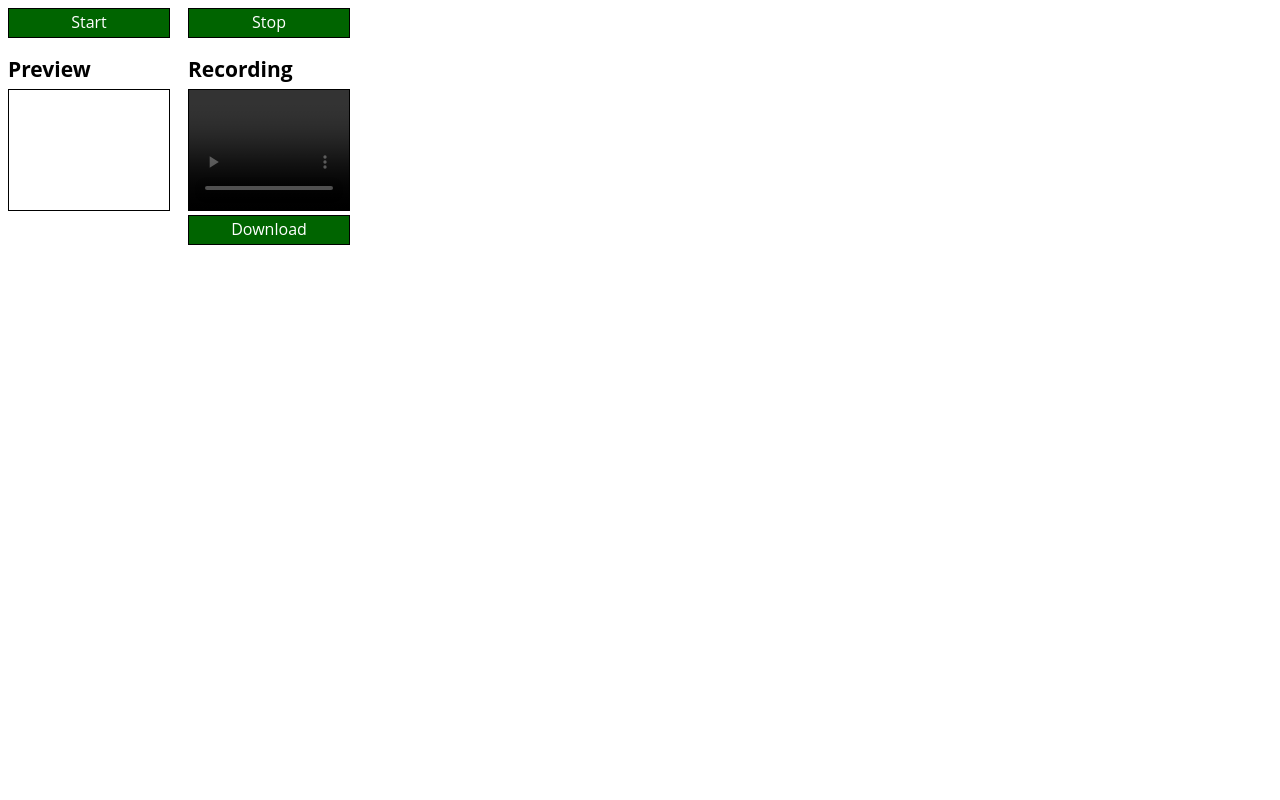
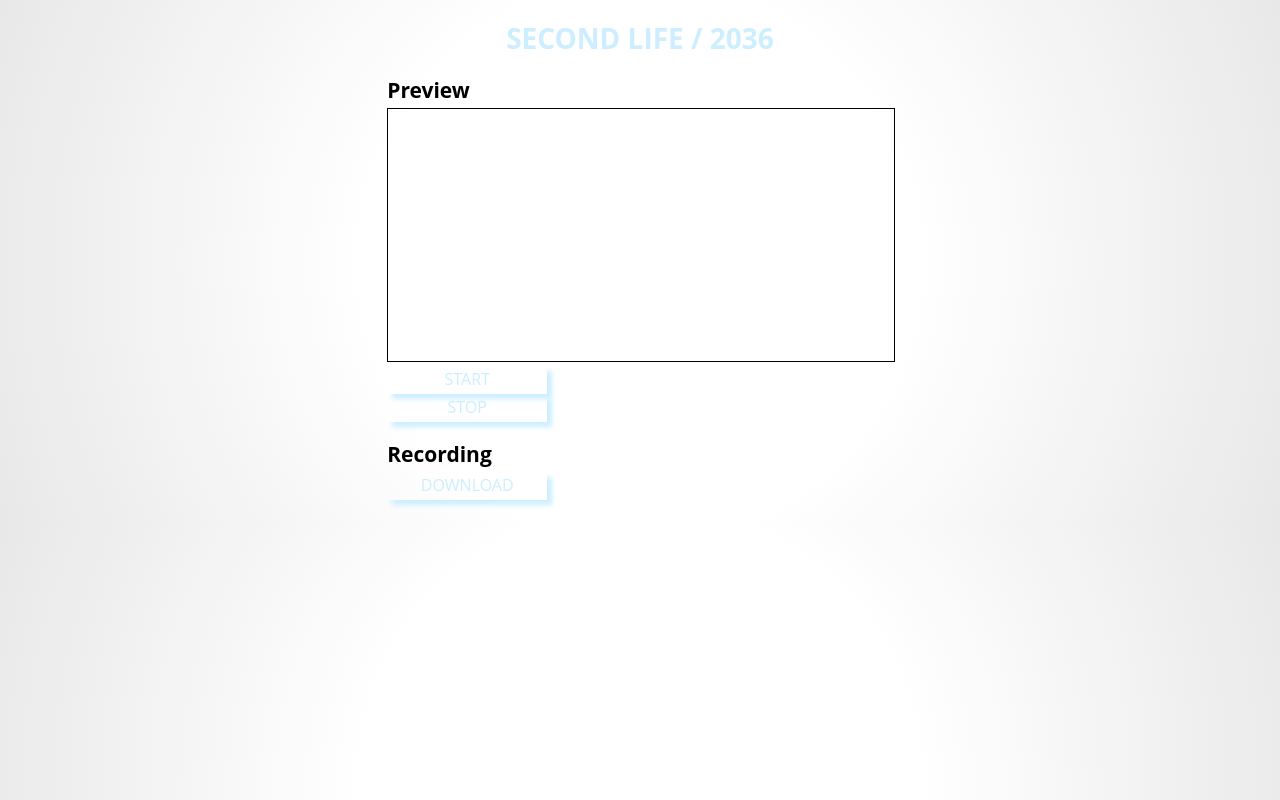
Before and after one commit to PQuod/Johanna, a plain HTML site: page index.html in a window 1280 px wide. Drawn offline with Linux system fonts and the light colour scheme.

Commit message:
new version

```diff
--- a/index.html
+++ b/index.html
@@ -3,76 +3,29 @@
 	<head>
 		<meta charset="utf-8">
 		<title>Test Recording</title>
-<style type="text/css">
+		<link rel="stylesheet" href="style.css">
+	</head>
 
-            body {
-  font: 14px "Open Sans", "Arial", sans-serif;
-}
-
-video {
-  margin-top: 2px;
-  border: 1px solid black;
-}
-
-.button {
-  cursor: pointer;
-  display: block;
-  width: 160px;
-  border: 1px solid black;
-  font-size: 16px;
-  text-align: center;
-  padding-top: 2px;
-  padding-bottom: 4px;
-  color: white;
-  background-color: darkgreen;
-  text-decoration: none;
-}
-
-h2 {
-  margin-bottom: 4px;
-}
-
-.left {
-  margin-right: 10px;
-  float: left;
-  width: 160px;
-  padding: 0px;
-}
-
-.right {
-  margin-left: 10px;
-  float: left;
-  width: 160px;
-  padding: 0px;
-}
-
-.bottom {
-  clear: both;
-  padding-top: 10px;
-}
-
-
-        </style>
-	</head>
 	<body>
-		<div class="left">
+		<header>
+			<h1>Second life / 2036</h1>
+		</header>
+		<div class="content">
+		  <h2>Preview</h2>
+		  <video id="preview" width="100%" autoplay muted></video>
 		  <div id="startButton" class="button">Start</div>
-		  <h2>Preview</h2>
-		  <video id="preview" width="160" height="120" autoplay muted></video>
-		</div>
-		<div class="right">
 			<div id="stopButton" class="button">
 			Stop
 		  </div>
 		  <h2>Recording</h2>
-		  <video id="recording" width="160" height="120" controls></video>
+		  <video id="recording" width="160" height="120" controls style="display:none;"></video>
 		  <a id="downloadButton" class="button">
 			Download
 		  </a>
-		 </div>
 		 <div class="bottom">
 			<pre id="log"></pre>
 		 </div>
+	 </div>
 	</body>
 	<script>
 	let preview = document.getElementById("preview");
@@ -81,7 +34,7 @@ h2 {
 	let stopButton = document.getElementById("stopButton");
 	let downloadButton = document.getElementById("downloadButton");
 	let logElement = document.getElementById("log");
-	let recordingTimeMS = 10000;
+	let recordingTimeMS = 300000;
 
 	function log(msg) {
 	logElement.innerHTML += msg + "\n";
@@ -97,7 +50,7 @@ h2 {
 
 	 recorder.ondataavailable = event => data.push(event.data);
 	 recorder.start();
-	 log(recorder.state + " : Enregistrement pendant " + (lengthInMS/1000) + " secondes...");
+	 log(recorder.state + " : Enregistrement pendant " + (lengthInMS/60000) + " minutes...");
 
 	let stopped = new Promise((resolve, reject) => {
     recorder.onstop = resolve;
@@ -133,6 +86,8 @@ h2 {
 	}).then(() => startRecording(preview.captureStream(), recordingTimeMS))
 	.then (recordedChunks => {
     let recordedBlob = new Blob(recordedChunks, { type: "video/webm" });
+		recording.style = "display:inline-block";
+		preview.style = "display:none;"
     recording.src = URL.createObjectURL(recordedBlob);
     downloadButton.href = recording.src;
     downloadButton.download = "RecordedVideo.webm";
--- /dev/null
+++ b/style.css
@@ -0,0 +1,59 @@
+body {
+font: 14px "Open Sans", "Arial", sans-serif;
+background: rgb(255,255,255);
+background: radial-gradient(circle, rgba(255,255,255,1) 0%, rgba(255,255,255,1) 40%, rgba(232,232,232,1) 100%);
+}
+
+header{
+  text-align:center;
+  text-transform:uppercase;
+  color:#cceeff;
+}
+
+.content{
+  width:40%;
+  margin:auto;
+}
+
+video {
+  margin-top: 2px;
+  margin:auto;
+  border: 1px solid black;
+}
+
+.button {
+  cursor: pointer;
+  display: block;
+  width: 160px;
+  font-size: 16px;
+  text-align: center;
+  padding-top: 2px;
+  padding-bottom: 4px;
+  color: #cceeff;
+  text-transform:uppercase;
+  text-decoration: none;
+  box-shadow: 5px 5px 5px #cceeff;
+}
+
+h2 {
+  margin-bottom: 4px;
+}
+
+.left {
+  margin-right: 10px;
+  float: left;
+  width: 160px;
+  padding: 0px;
+}
+
+.right {
+  margin-left: 10px;
+  float: left;
+  width: 160px;
+  padding: 0px;
+}
+
+.bottom {
+  clear: both;
+  padding-top: 10px;
+}
```
